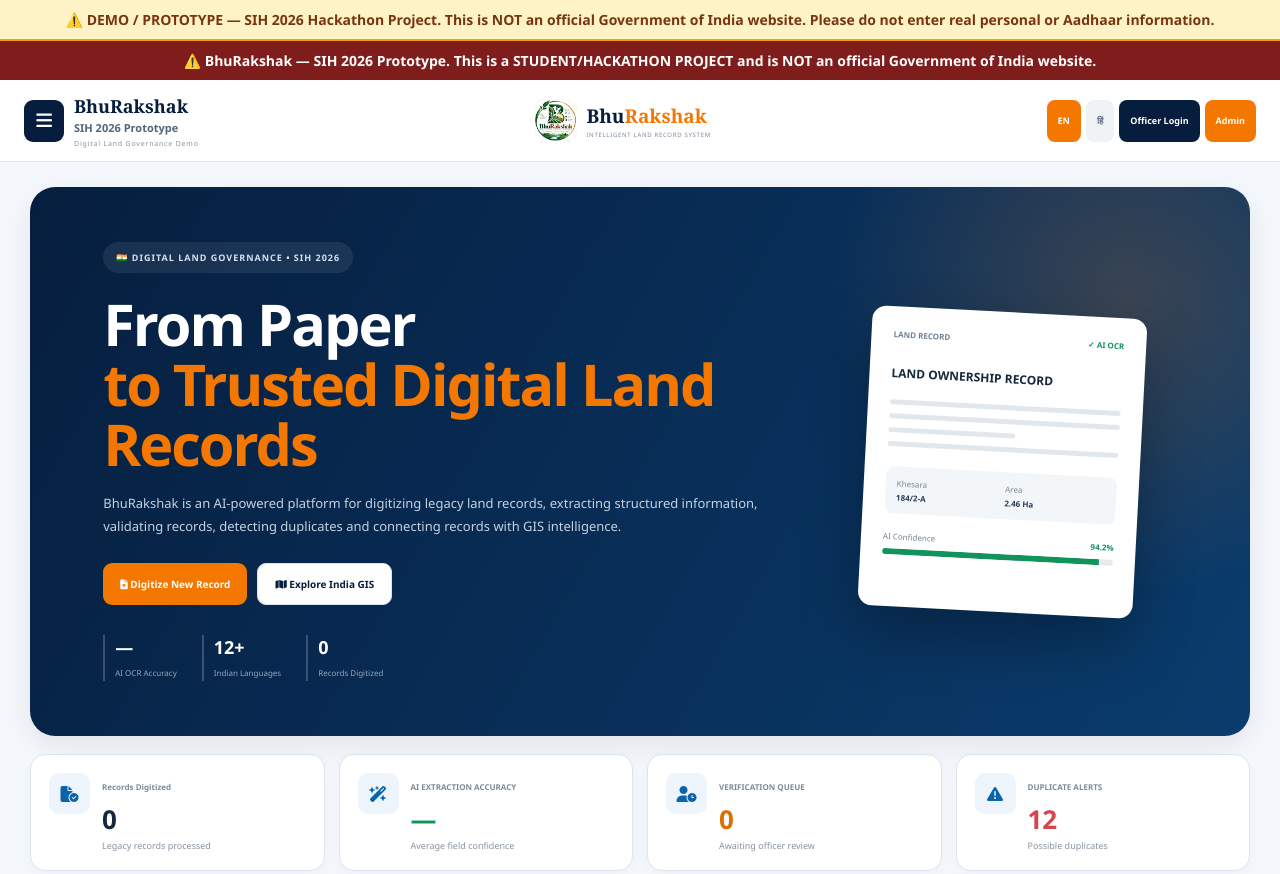
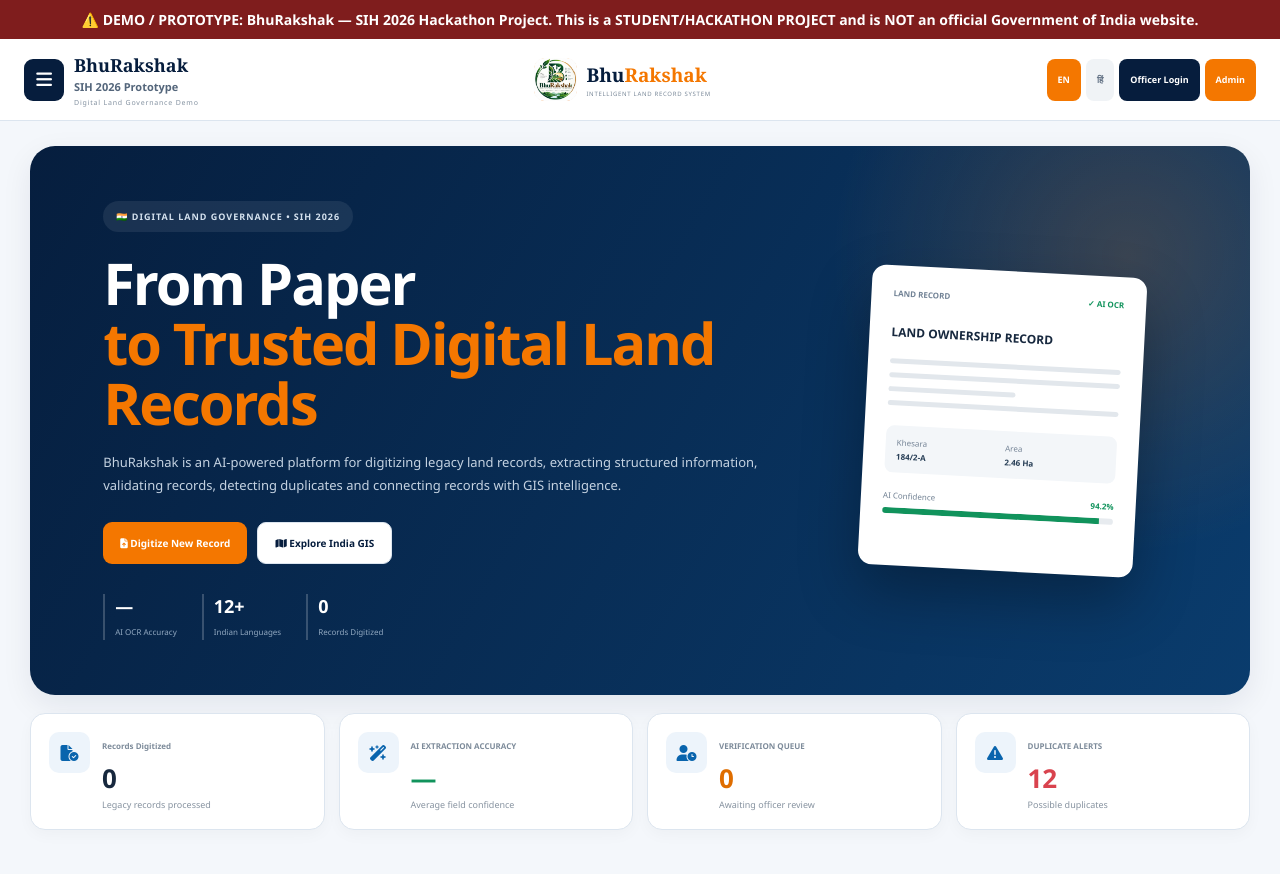
Before and after one commit to Pooja-79/Bhurakshak, a website: page public/index.html in a window 1280 px wide. Shown: the top 874 px of the page. Drawn offline with nearby package versions, Linux system fonts and the light colour scheme; no server answers.

Commit message:
Clean up duplicate disclaimer banner

```diff
--- a/public/index.html
+++ b/public/index.html
@@ -987,12 +987,8 @@
      HEADER
 ===================================================== -->
 
-        <div style="background:#fef3c7; color:#78350f; text-align:center; padding:10px 16px; font-size:14px; font-weight:600; border-bottom:2px solid #f59e0b;">
-        ⚠️ DEMO / PROTOTYPE — SIH 2026 Hackathon Project. This is NOT an official Government of India website. Please do not enter real personal or Aadhaar information.
-    </div>
-
     <div style="background:#7f1d1d; color:#fff; text-align:center; padding:10px 16px; font-size:14px; font-weight:700;">
-    ⚠️ BhuRakshak — SIH 2026 Prototype. This is a STUDENT/HACKATHON PROJECT and is NOT an official Government of India website.
+        ⚠️ DEMO / PROTOTYPE: BhuRakshak — SIH 2026 Hackathon Project. This is a STUDENT/HACKATHON PROJECT and is NOT an official Government of India website.
 </div>
 
 <header class="top-header">
```
